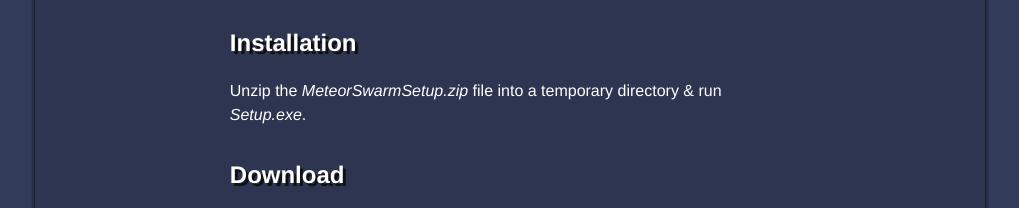
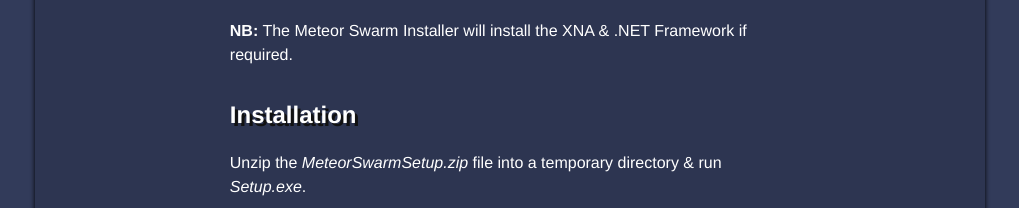
Before and after one commit to robc/meteorswarm.zerobyt.es, a plain HTML site: page download.html in a window 1280 px wide. Shown: the part 545-753 px from the top of the page, without its empty margins (130-1149 px from the left). Drawn offline with Linux system fonts and the light colour scheme.

Commit message:
Added notes on XNA/.NET being installed by the installer.

```diff
--- a/download.html
+++ b/download.html
@@ -34,6 +34,8 @@
 						<li>Graphics Card with Shader Model 2 Support</li>
 						<li>Display capable of handling <b>1280x720</b> resolution</li>
 					</ul>
+					<p><strong>NB:</strong> The Meteor Swarm Installer will install the XNA &amp; .NET Framework if required.</p>
+
 
 					<h3>Installation</h3>
 					<p>Unzip the <em>MeteorSwarmSetup.zip</em> file into a temporary directory &amp; run <em>Setup.exe</em>.</p>
```
